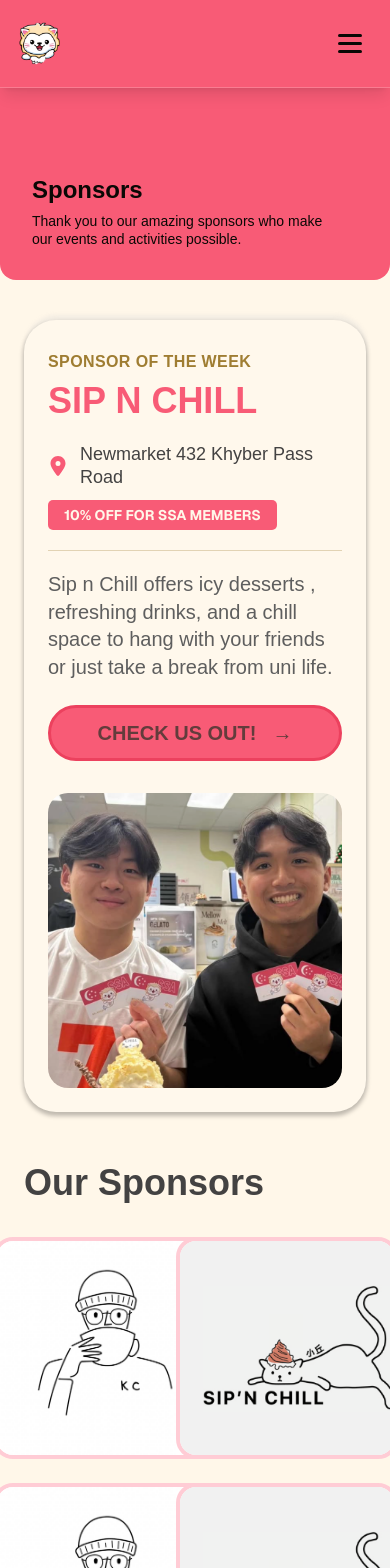
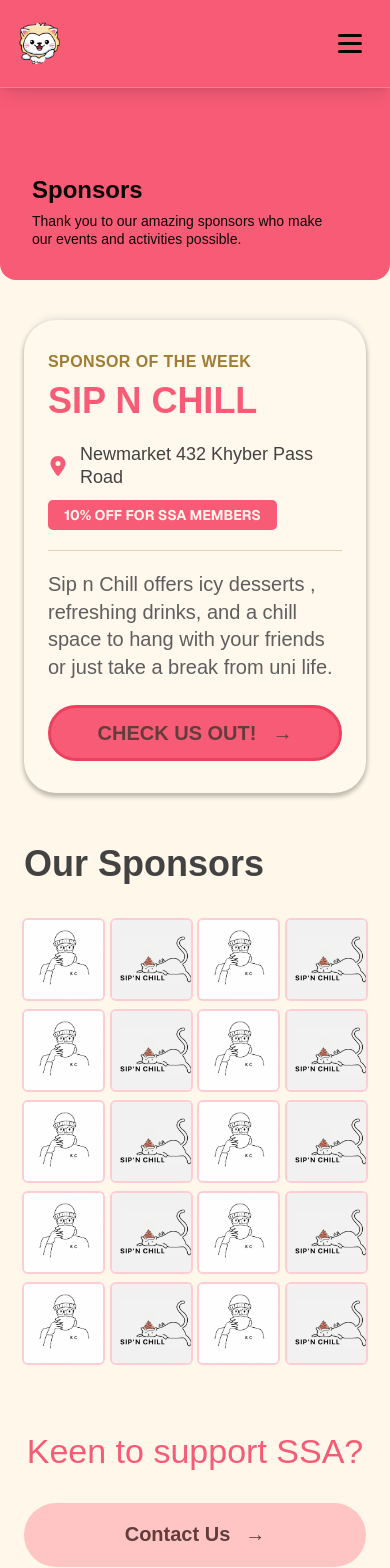
Before and after one commit to UoaWDCC/ssa, a Next.js app in the folder web/: page /sponsors in a window 390 px wide. Shown: the top 1568 px of the page. Built offline with nearby package versions, Linux system fonts and the light colour scheme; a web font is replaced by a local one.

Commit message:
joes comments addressed and oorjas alginment, responsiveness and highlight card photo removal to match figma

```diff
--- a/web/src/app/sponsors/components/SponsorLogoTile.tsx
+++ b/web/src/app/sponsors/components/SponsorLogoTile.tsx
@@ -28,7 +28,7 @@ function SponsorTileContent({
         src={logoUrl}
         alt={`${name} logo`}
         fill
-        sizes="222px"
+        sizes="(min-width: 1024px) 222px, calc((100vw - 80px) / 4)"
         className="object-cover"
       />
       <span
@@ -64,7 +64,7 @@ export default function SponsorLogoTile({
 }: SponsorLogoTileProps) {
   const opensInNewTab = isExternalUrl(websiteUrl)
   const className =
-    'group relative block size-[222px] overflow-hidden rounded-[20px] border-4 border-ssa-pink-light bg-ssa-white'
+    'group relative block size-[83px] overflow-hidden rounded-md border-2 border-ssa-pink-light bg-ssa-white sm:size-[120px] sm:rounded-lg md:size-[160px] lg:size-[222px] lg:rounded-[20px] lg:border-4'
 
   if (!opensInNewTab) {
     return (
--- a/web/src/app/sponsors/components/SponsorsGrid.tsx
+++ b/web/src/app/sponsors/components/SponsorsGrid.tsx
@@ -20,7 +20,7 @@ function getSponsorLogoUrl(logo: Sponsor['logo']) {
 
 export default function SponsorsGrid({ sponsors }: SponsorsGridProps) {
   return (
-    <div className="mx-auto grid w-full max-w-[1214px] grid-cols-2 justify-items-center gap-6 sm:grid-cols-3 lg:grid-cols-5 lg:gap-[26px]">
+    <div className="mx-auto grid w-full max-w-[1214px] grid-cols-4 justify-items-center gap-2 sm:gap-3 md:gap-4 lg:grid-cols-5 lg:gap-[26px]">
       {sponsors.map((sponsor) => (
         <SponsorLogoTile
           key={sponsor.id}
--- a/web/src/app/sponsors/page.tsx
+++ b/web/src/app/sponsors/page.tsx
@@ -108,7 +108,7 @@ const sponsorSeedEntries: SponsorGridItem[] = [
 ]
 //remove after milestone
 const sponsorEntries: SponsorGridItem[] = Array.from(
-  { length: 25 },
+  { length: 20 },
   (_, index) => {
     const sponsor = sponsorSeedEntries[index % sponsorSeedEntries.length]
 
@@ -121,14 +121,13 @@ const sponsorEntries: SponsorGridItem[] = Array.from(
 )
 
 export default async function SponsorsPage() {
-  const sponsorOfTheWeek = sponsorOfTheWeekEntry
   const sponsors = sponsorEntries
   const sponsorOfTheWeekDetails: HighlightCardDetail[] =
-    sponsorOfTheWeek.location
-      ? [{ icon: FaLocationDot, text: sponsorOfTheWeek.location }]
+    sponsorOfTheWeekEntry.location
+      ? [{ icon: FaLocationDot, text: sponsorOfTheWeekEntry.location }]
       : []
-  const sponsorOfTheWeekBadges = sponsorOfTheWeek.memberPerks
-    ? [sponsorOfTheWeek.memberPerks]
+  const sponsorOfTheWeekBadges = sponsorOfTheWeekEntry.memberPerks
+    ? [sponsorOfTheWeekEntry.memberPerks]
     : []
 
   return (
@@ -142,14 +141,14 @@ export default async function SponsorsPage() {
       <section className="mt-10 px-6 md:mt-14 md:px-10 lg:mt-[121px] lg:px-16">
         <HighlightCard
           eyebrow="Sponsor of the Week"
-          title={sponsorOfTheWeek.name}
+          title={sponsorOfTheWeekEntry.name}
           details={sponsorOfTheWeekDetails}
           badges={sponsorOfTheWeekBadges}
-          description={<p>{sponsorOfTheWeek.description}</p>}
+          description={<p>{sponsorOfTheWeekEntry.description}</p>}
           ctaLabel="CHECK US OUT!"
-          ctaHref={sponsorOfTheWeek.websiteUrl ?? '/sponsors'}
-          imageSrc={getSponsorLogoUrl(sponsorOfTheWeek.logo)}
-          imageAlt={getSponsorLogoAlt(sponsorOfTheWeek)}
+          ctaHref={sponsorOfTheWeekEntry.websiteUrl ?? '/sponsors'}
+          imageSrc={getSponsorLogoUrl(sponsorOfTheWeekEntry.logo)}
+          imageAlt={getSponsorLogoAlt(sponsorOfTheWeekEntry)}
         />
 
         <section className="mt-12 md:mt-16 lg:mt-[89px]">
@@ -161,18 +160,18 @@ export default async function SponsorsPage() {
 
           <SponsorsGrid sponsors={sponsors} />
 
-          <section className="relative mx-auto mt-16 w-full max-w-[1214px] overflow-visible md:mt-20 lg:mt-[143px] lg:h-[344px]">
+          <section className="relative mx-auto mt-16 w-full max-w-[1214px] overflow-visible pb-[30px] md:mt-20 lg:mt-[143px] lg:h-[420px] lg:pb-0">
             <Image
               src="/nerdy-merlion.png"
               alt="Nerdy Merlion mascot"
               width={397}
               height={491}
-              className="mx-auto h-auto w-[240px] md:w-[320px] lg:absolute lg:bottom-0 lg:left-[84px] lg:z-0 lg:w-[397px] lg:translate-y-[30%]"
+              className="hidden lg:absolute lg:bottom-0 lg:left-[84px] lg:z-0 lg:block lg:w-[397px] lg:translate-y-[30%]"
             />
 
-            <div className="mt-8 flex w-full justify-center lg:absolute lg:right-[67px] lg:top-0 lg:mt-0 lg:w-[390px]">
+            <div className="mt-[65px] flex w-full justify-center lg:absolute lg:inset-x-0 lg:bottom-[90px] lg:mt-0 lg:justify-end lg:pr-16">
               <div className="flex h-[137px] w-full max-w-[390px] flex-col items-center">
-                <p className="font-averia text-[40px] font-light leading-tight text-ssa-red">
+                <p className="font-averia text-[34px] font-light leading-tight text-ssa-red lg:text-[40px]">
                   Keen to support SSA?
                 </p>
                 <CtaLink
--- a/web/src/components/HighlightCard.tsx
+++ b/web/src/components/HighlightCard.tsx
@@ -140,7 +140,7 @@ export function HighlightCard({
         </Link>
       </div>
 
-      <div className="flex justify-end p-6 pt-0 sm:p-8 sm:pt-0 lg:items-start lg:py-[44px] lg:pl-8 lg:pr-[68px]">
+      <div className="hidden justify-end lg:flex lg:items-start lg:py-[44px] lg:pl-8 lg:pr-[68px]">
         <div className="relative aspect-[486/488] w-full max-w-[486px] shrink-0 overflow-hidden rounded-[20px] lg:h-[488px] lg:w-[486px] lg:aspect-auto">
           <Image
             src={imageSrc}
```
Also changed, not shown: web/public/nerdy-merlion.png.
